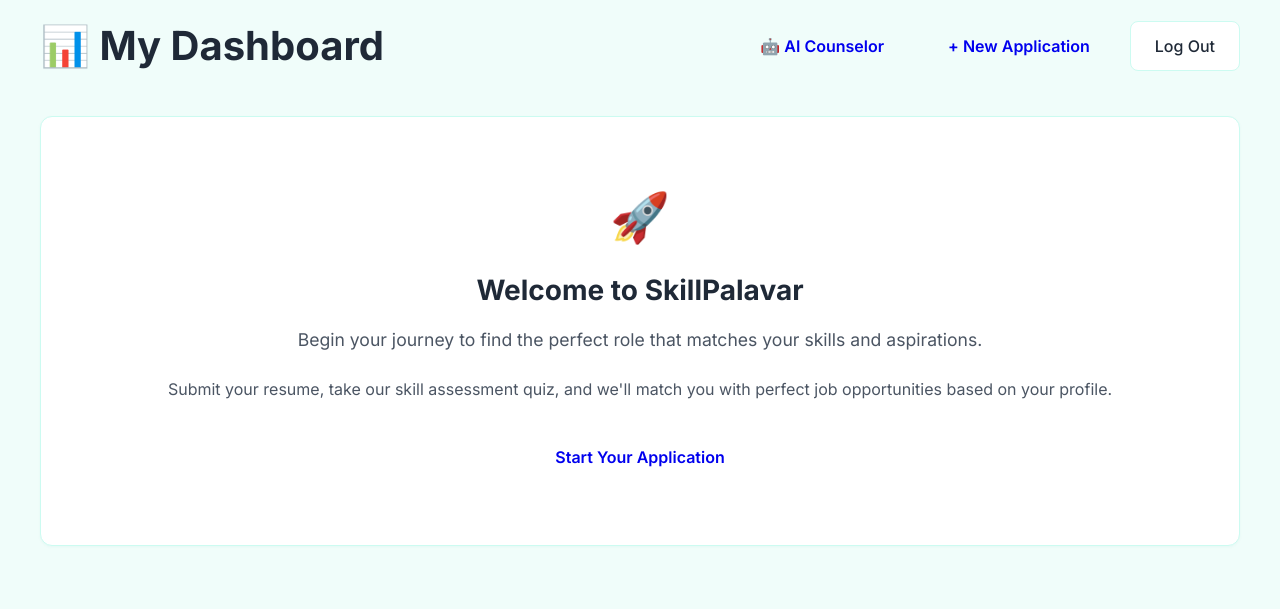
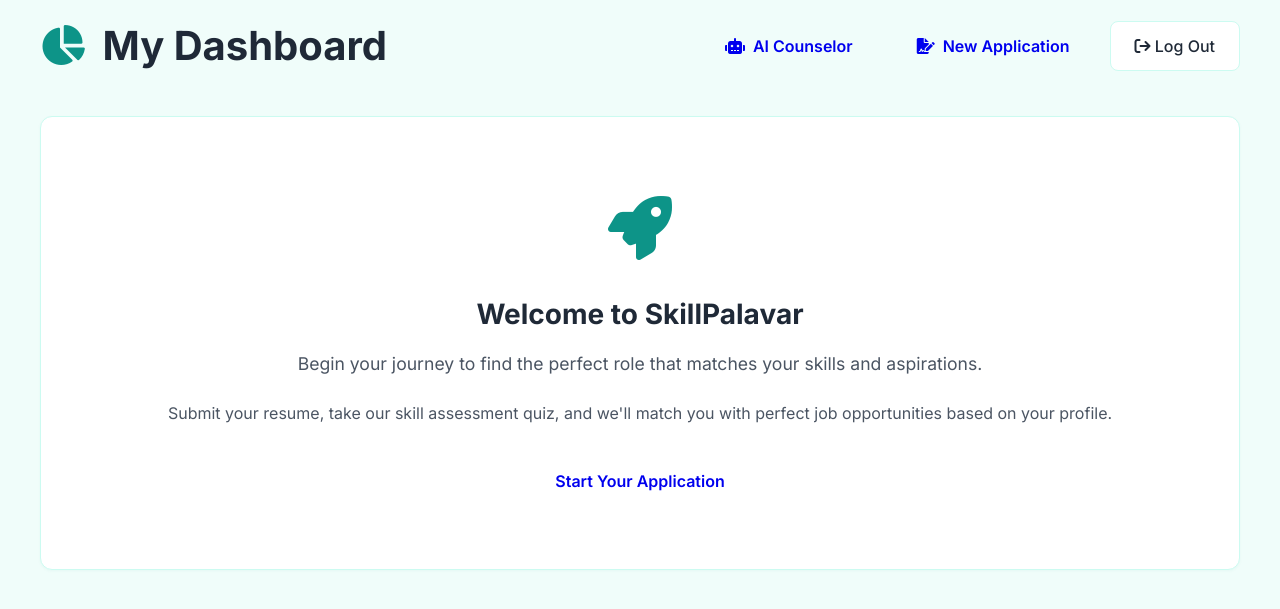
Before and after one commit to KAUSTAV-RUDRA/smartinterview, a Flask app: template templates/user_dashboard.html in a window 1280 px wide. Shown: the top 609 px of the page. Run offline with Flask 3, Linux system fonts and the light colour scheme; the template is opened without the code that fills it, so the values that code supplies are empty.

Commit message:
Add FontAwesome icons to user dashboard

```diff
--- a/templates/user_dashboard.html
+++ b/templates/user_dashboard.html
@@ -5,6 +5,7 @@
     <meta charset="UTF-8">
     <meta name="viewport" content="width=device-width, initial-scale=1.0">
     <title>My Dashboard - SkillPalavar</title>
+    <link href="https://cdnjs.cloudflare.com/ajax/libs/font-awesome/6.0.0/css/all.min.css" rel="stylesheet">
     <link rel="stylesheet" href="{{ url_for('static', filename='css/style.css') }}">
     <style>
         body {
@@ -371,12 +372,12 @@
 <body>
     <div class="dashboard-container">
         <div class="header">
-            <h1>📊 My Dashboard</h1>
+            <h1><i class="fa-solid fa-chart-pie" style="color: var(--primary-color); margin-right: 0.5rem;"></i> My
+                Dashboard</h1>
             <div class="header-actions">
-                <a href="/career_ai" class="btn-primary"
-                    style="">🤖 AI Counselor</a>
-                <a href="/apply" class="btn-primary">+ New Application</a>
-                <a href="/logout" class="btn-secondary">Log Out</a>
+                <a href="/career_ai" class="btn-primary" style=""><i class="fa-solid fa-robot"></i> AI Counselor</a>
+                <a href="/apply" class="btn-primary"><i class="fa-solid fa-file-signature"></i> New Application</a>
+                <a href="/logout" class="btn-secondary"><i class="fa-solid fa-arrow-right-from-bracket"></i> Log Out</a>
             </div>
         </div>
 
@@ -387,8 +388,7 @@
                 <div class="stat-label">Resume Score</div>
                 <div class="stat-value stat-resume">{{ candidate[7] or 0 }}<span class="stat-unit">/100</span></div>
                 <div class="progress-bar">
-                    <div class="progress-fill"
-                        style="width: {{ (candidate[7] or 0) * 100 / 100 }}%; ">
+                    <div class="progress-fill" style="width: {{ (candidate[7] or 0) * 100 / 100 }}%; ">
                     </div>
                 </div>
                 <div style="font-size: 0.85rem; color: var(--text-muted);">AI Evaluated</div>
@@ -397,8 +397,7 @@
                 <div class="stat-label">Quiz Score</div>
                 <div class="stat-value stat-quiz">{{ candidate[5] }}<span class="stat-unit">/100</span></div>
                 <div class="progress-bar">
-                    <div class="progress-fill"
-                        style="width: {{ candidate[5] }}%; "></div>
+                    <div class="progress-fill" style="width: {{ candidate[5] }}%; "></div>
                 </div>
                 <div style="font-size: 0.85rem; color: var(--text-muted);">Skills Assessment</div>
             </div>
@@ -407,8 +406,7 @@
                 <div class="stat-value" style="color: #fbbf24;">{{ candidate[3] }}<span class="stat-unit">yrs</span>
                 </div>
                 <div class="progress-bar">
-                    <div class="progress-fill"
-                        style="width: {{ min(candidate[3] * 10, 100) }}%; ">
+                    <div class="progress-fill" style="width: {{ min(candidate[3] * 10, 100) }}%; ">
                     </div>
                 </div>
                 <div style="font-size: 0.85rem; color: var(--text-muted);">Professional</div>
@@ -418,7 +416,7 @@
         <!-- Candidate Summary Card -->
         <div class="card">
             <div class="section-title">
-                <div class="badge-icon badge-info">👤</div>
+                <div class="badge-icon badge-info"><i class="fa-solid fa-user"></i></div>
                 <div>Application Summary</div>
             </div>
 
@@ -445,7 +443,7 @@
         {% if missing_skills %}
         <div class="card">
             <div class="section-title">
-                <div class="badge-icon badge-warning">⚠️</div>
+                <div class="badge-icon badge-warning"><i class="fa-solid fa-triangle-exclamation"></i></div>
                 <div>Skills to Master</div>
             </div>
             <p style="color: var(--text-muted); margin-bottom: 1.5rem;">These skills are required by available job
@@ -471,7 +469,7 @@
         <!-- Recommended Jobs Card -->
         <div class="card">
             <div class="section-title">
-                <div class="badge-icon badge-success">🎯</div>
+                <div class="badge-icon badge-success"><i class="fa-solid fa-bullseye"></i></div>
                 <div>Recommended Positions</div>
             </div>
 
@@ -499,7 +497,8 @@
                 </div>
 
                 <div style="margin: 1rem 0;">
-                    <h4 style="color: var(--text-muted); margin-bottom: 0.75rem; font-size: 0.95rem;">Required Skills:</h4>
+                    <h4 style="color: var(--text-muted); margin-bottom: 0.75rem; font-size: 0.95rem;">Required Skills:
+                    </h4>
                     <div class="skills-container">
                         {% for skill in job[3].split(',') %}
                         <span class="skill-tag">{{ skill.strip() }}</span>
@@ -530,7 +529,8 @@
 
             {% else %}
             <div class="empty-state">
-                <div style="font-size: 2rem; margin-bottom: 1rem;">🔍</div>
+                <div style="font-size: 3rem; margin-bottom: 1rem; color: var(--primary-color);"><i
+                        class="fa-solid fa-magnifying-glass"></i></div>
                 <p><strong>No Matching Positions Yet</strong></p>
                 <p>Improve your quiz score and resume evaluation to unlock more job opportunities. Start a new
                     application to improve your scores!</p>
@@ -544,7 +544,8 @@
         <!-- Welcome Card -->
         <div class="card">
             <div style="text-align: center; padding: 2rem;">
-                <div style="font-size: 3rem; margin-bottom: 1rem;">🚀</div>
+                <div style="font-size: 4rem; margin-bottom: 1rem; color: var(--primary-color);"><i
+                        class="fa-solid fa-rocket"></i></div>
                 <h2 style="margin-bottom: 1rem; ">Welcome to SkillPalavar</h2>
                 <p style="margin-bottom: 1.5rem; color: var(--text-muted); font-size: 1.1rem;">
                     Begin your journey to find the perfect role that matches your skills and aspirations.
```
